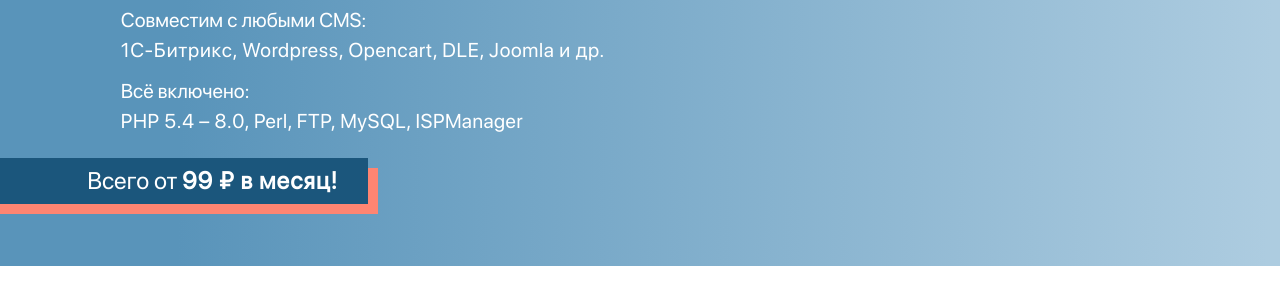
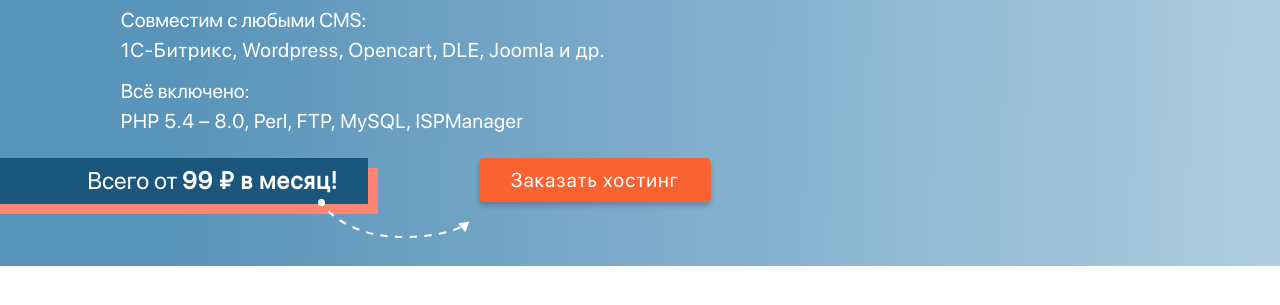
Before and after one commit to MartaGreen/hosting, a website built with webpack: page src/index.pug in a window 1280 px wide. Shown: the part 401-706 px from the top of the page. Built offline with nearby package versions, Linux system fonts and the light colour scheme; files whose address does not match are found by name; a web font is replaced by a local one.

Commit message:
feat: add hosting btn

```diff
--- a/index.js
+++ b/index.js
@@ -10,3 +10,5 @@ import "./assets/images/header/header_logo.svg";
 import "./assets/images/header/number_icon.svg";
 import "./assets/images/header/mail_icon.svg";
 import "./assets/images/header/user_icon.svg";
+
+import "./assets/images/main-info/arrow.svg";
--- a/src/main-info/main-info.pug
+++ b/src/main-info/main-info.pug
@@ -11,5 +11,7 @@ section(class="main-info")
         p(class="description__text description__text_title")  Всё включено:
         p(class="description__text" style="letter-spacing: 0.54px")  PHP 5.4 – 8.0, Perl, FTP, MySQL, ISPManager
 
-  .main-info__price-offer Всего от&nbsp;
+  .main-info__offer-price Всего от&nbsp;
     b(style="letter-spacing: 1px") 99 ₽ в месяц!
+    img(src="arrow.svg", alt="arrow" class="offer-price__arrow")
+  button(class="main-info__btn") Заказать хостинг
--- a/src/main-info/main-info.scss
+++ b/src/main-info/main-info.scss
@@ -42,7 +42,7 @@
     }
   }
 
-  .main-info__price-offer {
+  .main-info__offer-price {
     position: absolute;
     bottom: 62px;
     left: -2%;
@@ -62,5 +62,31 @@
 
     font-size: 24px;
     padding-right: 30px;
+
+    .offer-price__arrow {
+      position: absolute;
+      left: 87%;
+      top: 90%;
+    }
+  }
+
+  .main-info__btn {
+    position: absolute;
+    bottom: 64px;
+    left: 479px;
+
+    width: 232px;
+    height: 44px;
+
+    font-size: 20px;
+    letter-spacing: 1px;
+    color: #ffffff;
+
+    border: none;
+    outline: none;
+
+    background: #fa6232;
+    box-shadow: 0px 4px 4px rgba(46, 46, 46, 0.27);
+    border-radius: 5px;
   }
 }
```
Also changed, not shown: assets/images/main-info/arrow.svg (added), 1 other file.
